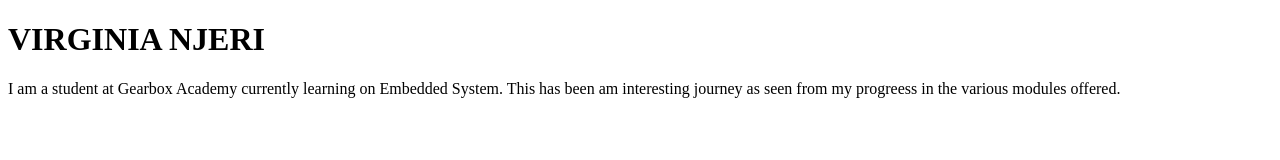
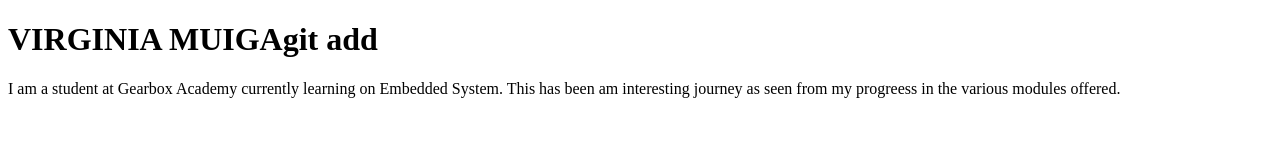
Before and after one commit to virginianjeri20/Documentation, a plain HTML site: page index.html in a window 1280 px wide. Drawn offline with Linux system fonts and the light colour scheme.

Commit message:
Modified index.html

```diff
--- a/index.html
+++ b/index.html
@@ -5,7 +5,7 @@
 </head>
 <body>
 
-<h1>VIRGINIA NJERI</h1>
+<h1>VIRGINIA MUIGAgit add</h1>
 <p>I am a student at Gearbox Academy currently learning on Embedded System. This has been am interesting journey as seen from my progreess in the various modules offered.</p>
 
 </body>
```
